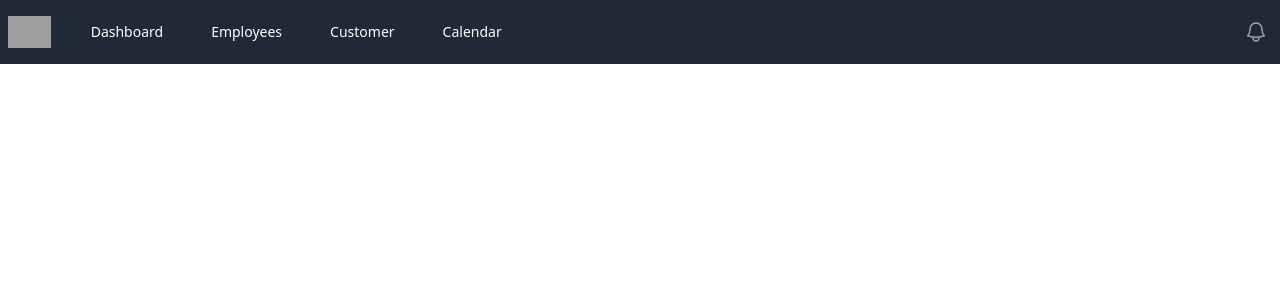
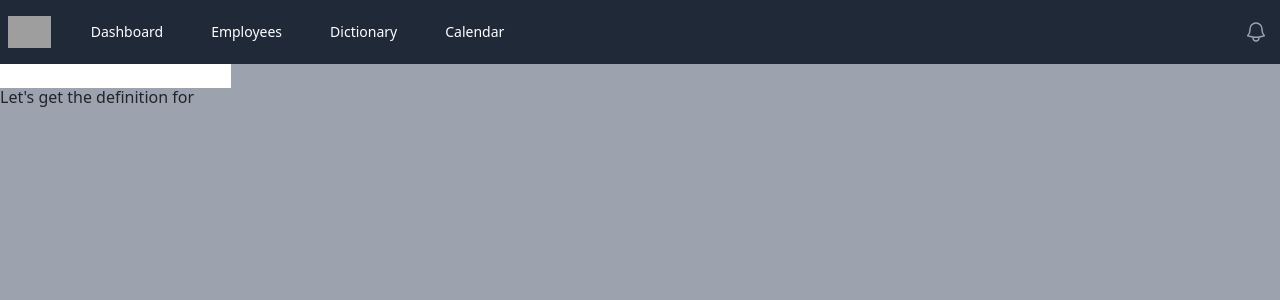
Before and after one commit to ahadbek1982/react_tutorial, a React (Create React App) app: page /dictionary in a window 1280 px wide. Shown: the top 300 px of the page. Built offline with nearby package versions, Linux system fonts and the light colour scheme; grey boxes are pictures that could not be loaded.

Commit message:
useEffect settting

```diff
--- a/src/App.js
+++ b/src/App.js
@@ -7,6 +7,7 @@ import Header from "./components/Headers";
 import Employees from "./pages/Employees";
 import { BrowserRouter, Route, Routes } from "react-router-dom";
 import Customer from "./pages/Customer";
+import Dictionery from "./components/Dictionery";
 
 function App() {
   return (
@@ -15,6 +16,7 @@ function App() {
         <Routes>
           <Route path="/employees" element={<Employees />}></Route>
           <Route path="/customer" element={<Customer />}></Route>
+          <Route path="/dictionary" element={<Dictionery />}></Route>
         </Routes>
       </Header>
     </BrowserRouter>
--- /dev/null
+++ b/src/components/Dictionery.js
@@ -0,0 +1,21 @@
+import React, { useEffect, useState } from "react";
+
+function Dictionery() {
+  const [word, setword] = useState();
+  useEffect(() => {
+    console.log("word updated", word);
+  });
+  return (
+    <div className="bg-gray-400 min-h-screen">
+      <input
+        type="text"
+        onChange={(e) => {
+          setword(e.target.value);
+        }}
+      />
+      <h3>Let's get the definition for {word}</h3>
+    </div>
+  );
+}
+
+export default Dictionery;
--- a/src/components/Headers.js
+++ b/src/components/Headers.js
@@ -6,7 +6,7 @@ import { NavLink } from "react-router-dom";
 const navigation = [
   { name: "Dashboard", href: "/" },
   { name: "Employees", href: "/employees" },
-  { name: "Customer", href: "/customer" },
+  { name: "Dictionary", href: "/dictionary" },
   { name: "Calendar", href: "/calendar" },
 ];
 
```
